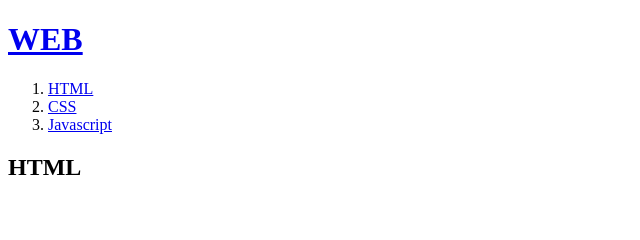
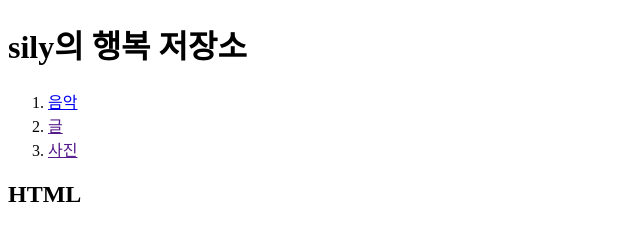
Before and after one commit to sily224/AlwaysSmile, a plain HTML site: page index.html in a window 1280 px wide. Shown: the whole page, without its empty margins (0-640 px from the left). Drawn offline with Linux system fonts and the light colour scheme.

Commit message:
Add files via upload

```diff
--- a/index.html
+++ b/index.html
@@ -2,13 +2,13 @@
 <html lang="ko">
     <head>
         <meta charset="UTF-8">
-        <title>HTML</title>
+        <title>sily</title>
     </head>
     <body>
-            <h1><a href="index.html">WEB</a></h1>
+            <h1>sily의 행복 저장소</h1>
             <ol>
-            <li><a href="1.html">HTML</a></li>
-            <li><a href="2.html">CSS</a></li>
-            <li><a href="3.html">Javascript</a></li>
+            <li><a href="./music.html">음악</a></li>
+            <li><a href="">글</a></li>
+            <li><a href="">사진</a></li>
             </ol>
             <h2>HTML</h2>
```
